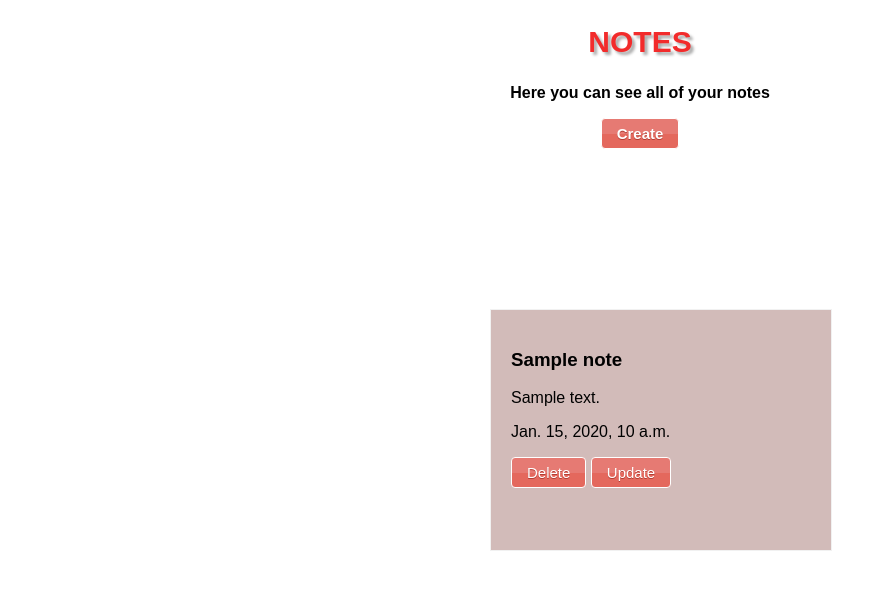
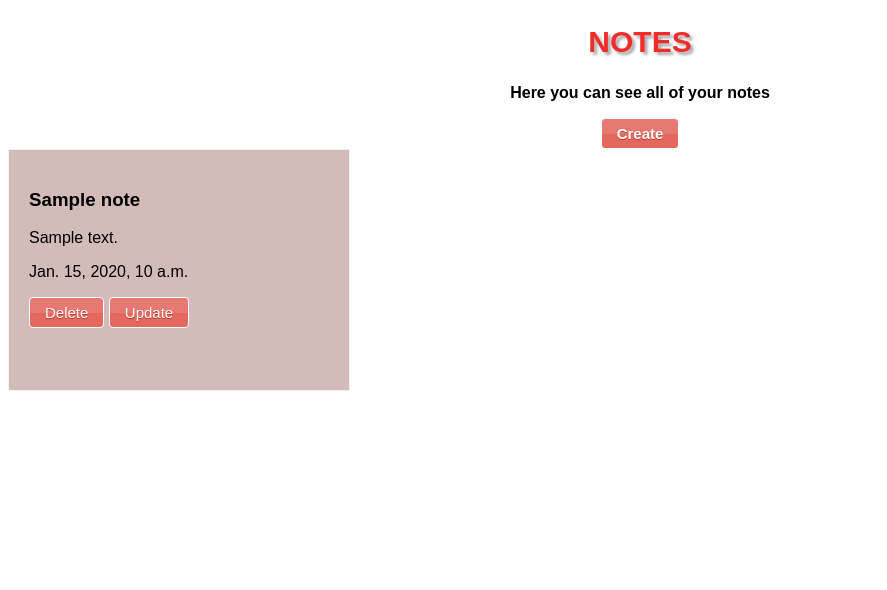
Before and after one commit to Radiowavezes/Extra, a Django app: template 41_Django_intro/notes_app/notes/templates/index.html in a window 1280 px wide. Shown: the top 590 px of the page, without its empty margins (0-887 px from the left). Run offline with Django 3.2, Linux system fonts and the light colour scheme; the template is opened without the code that fills it: most values are stand-ins (such as "Sample title", 1, 10 or a date in 2020); some web fonts are replaced.

Commit message:
css grid container changed

```diff
--- a/41_Django_intro/notes_app/notes/static/main.css
+++ b/41_Django_intro/notes_app/notes/static/main.css
@@ -52,7 +52,5 @@ body {
 .container {
   display: grid;
   grid-template-columns: 1fr 1fr 1fr;
-  max-width: 300px;
-  margin: 0 auto;
-  margin-top: 20vh;
+  grid-gap: 20px;
 }
--- a/41_Django_intro/notes_app/notes/templates/index.html
+++ b/41_Django_intro/notes_app/notes/templates/index.html
@@ -13,10 +13,9 @@
             </a>
           </div>
         </section>
-
+        <div class="container">
                       {% for note in my_notes %}
-                      <div class="container">
-                        <div class="note">
+                      <div class="note">
                       <h3>{{note.title}}</h3>
                       <p>
                         {{note.text}}
@@ -33,9 +32,8 @@
                          </a>
                         </p>
                     </div>
-                    </div>
             {% endfor %}
-
+          </div>
      </main>
   </body>
 </html>
```
